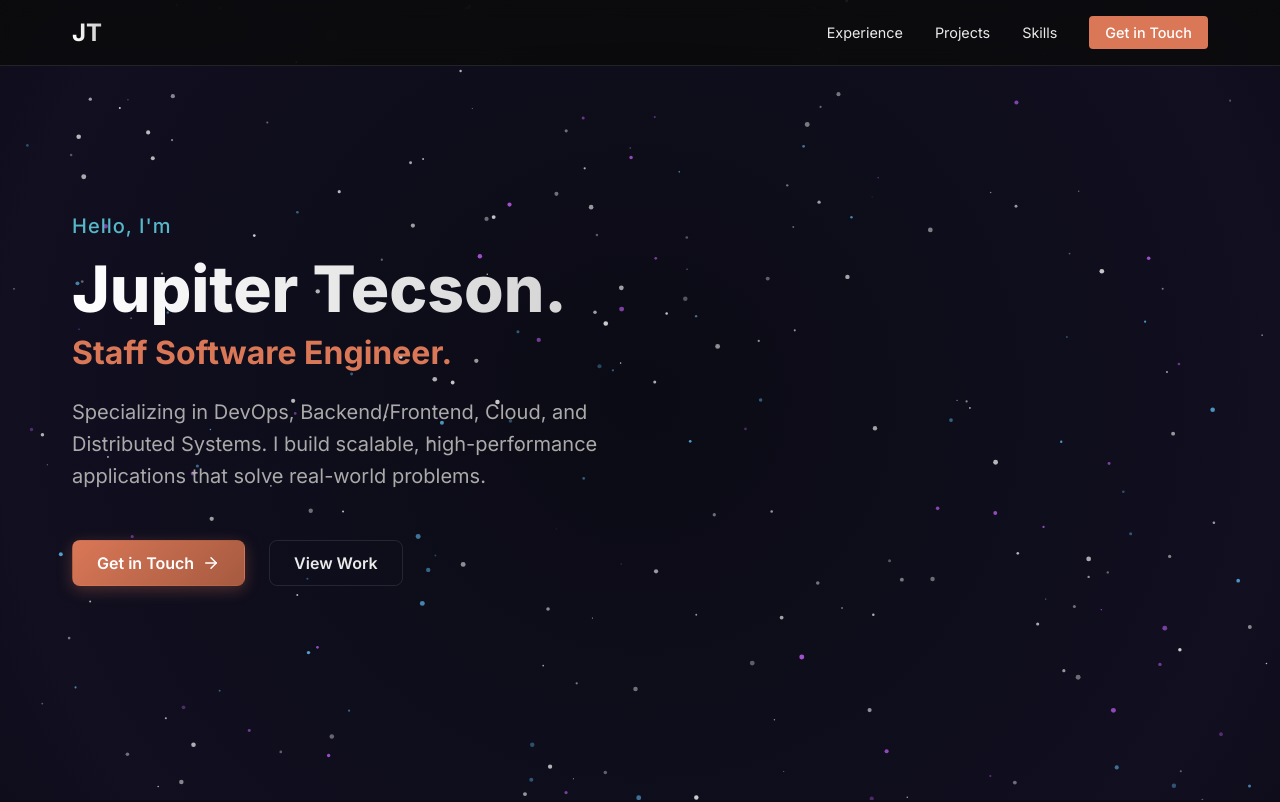
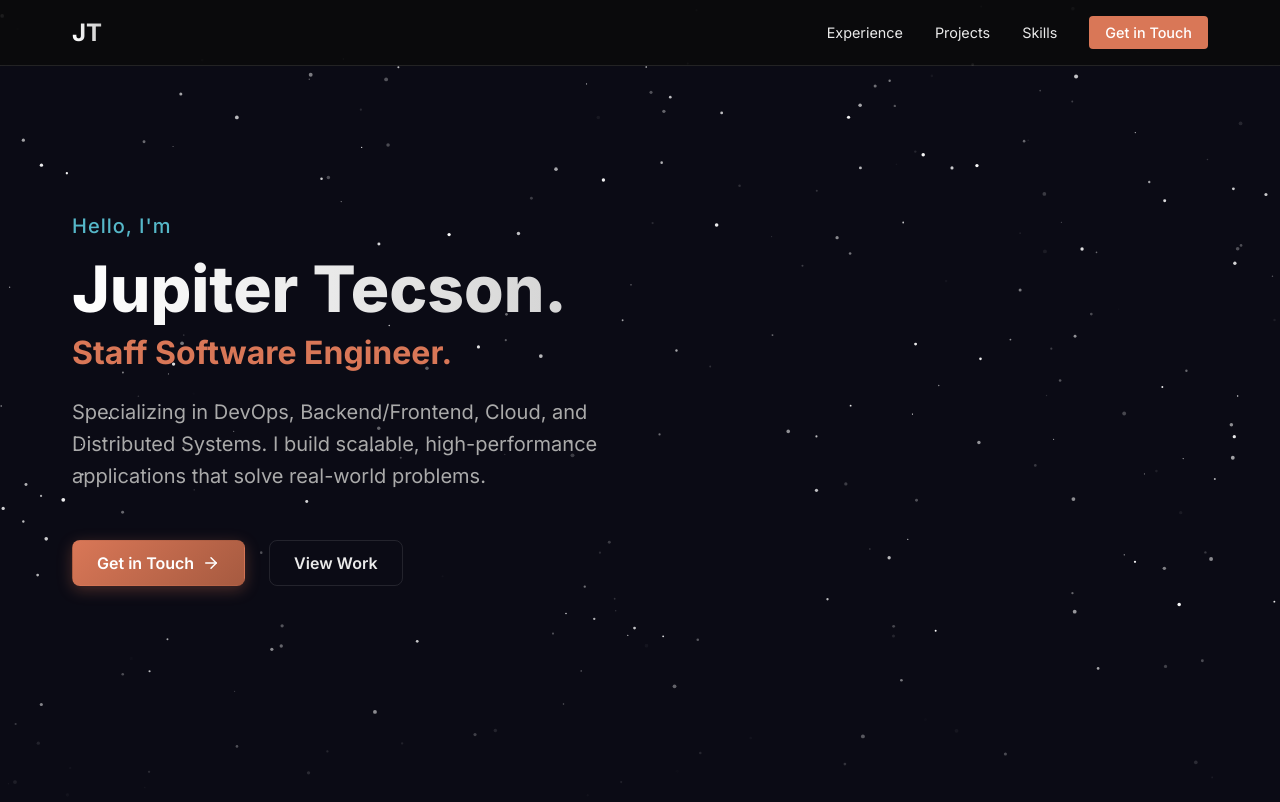
Before and after one commit to jupiterhub/walkingjupiter-profile, a Next.js app: page / in a window 1280 px wide. Shown: the top 802 px of the page. Built offline with nearby package versions, Linux system fonts and the light colour scheme.

Commit message:
feat: remove interactive background for clarity on text

```diff
--- a/src/app/page.tsx
+++ b/src/app/page.tsx
@@ -11,7 +11,7 @@ import InteractiveBackground from "@/components/InteractiveBackground";
 export default function Home() {
     return (
         <main>
-            <InteractiveBackground />
+            {/* <InteractiveBackground /> */}
             <Hero />
             <Skills />
             <Experience />
```
